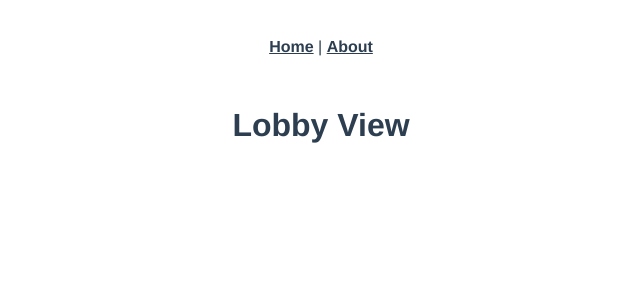
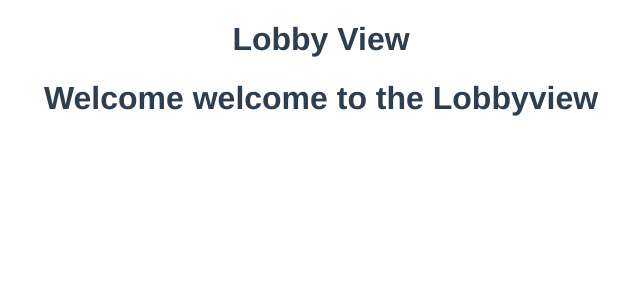
Before and after one commit to CodingIsLove/RadiationNation, a Vue app in the folder frontend/: page /#/lobby in a window 1280 px wide. Shown: the top 300 px of the page, without its empty margins (319-959 px from the left). Built offline with nearby package versions, Linux system fonts and the light colour scheme.

Commit message:
The redirects are working now

```diff
--- a/frontend/src/App.vue
+++ b/frontend/src/App.vue
@@ -1,9 +1,5 @@
 <template>
   <div id="app">
-    <div id="nav">
-      <router-link to="/">Home</router-link> |
-      <router-link to="/about">About</router-link>
-    </div>
     <router-view />
   </div>
 </template>
--- a/frontend/src/components/Chat.vue
+++ b/frontend/src/components/Chat.vue
@@ -1,5 +1,7 @@
 <template>
-
+   <div class="Chat">
+      <h1>Welcome Welcome to the Chat component</h1>
+   </div>
 </template>
 
 <script>
--- a/frontend/src/views/Game.vue
+++ b/frontend/src/components/Game.vue
@@ -1,5 +1,5 @@
 <template>
-   <h1>GameView</h1>
+
 </template>
 
 <script>
--- a/frontend/src/components/Lobby.vue
+++ b/frontend/src/components/Lobby.vue
@@ -1,5 +1,7 @@
 <template>
-
+    <div class="Lobby">
+        <h1>Welcome welcome to the Lobbyview</h1>
+    </div>
 </template>
 
 <script>
--- a/frontend/src/components/Login.vue
+++ b/frontend/src/components/Login.vue
@@ -1,6 +1,7 @@
 <template>
     <div class="login">
-        <h1>This here is a Login Component</h1>
+        <h1>Here we will insert the Login screen</h1>
+        <router-link></router-link>
     </div>
 </template>
 
--- /dev/null
+++ b/frontend/src/views/GameView.vue
@@ -0,0 +1,18 @@
+<template>
+    <div class="GameView">
+        <h1>Welcome to the gameview</h1>
+        <Game/>
+    </div>
+</template>
+
+<script>
+    import Game from "../components/Game";
+    export default {
+        name: "GameView",
+        components: {Game}
+    }
+</script>
+
+<style scoped>
+
+</style>
--- a/frontend/src/views/LobbyView.vue
+++ b/frontend/src/views/LobbyView.vue
@@ -1,10 +1,15 @@
 <template>
-    <h1>Lobby View</h1>
+    <div class="Lobby">
+        <h1>Lobby View</h1>
+        <Lobby/>
+    </div>
 </template>
 
 <script>
+    import Lobby from "../components/Lobby";
     export default {
-        name: "LobbyView"
+        name: "LobbyView",
+        components: {Lobby}
     }
 </script>
 
--- a/frontend/src/views/LoginView.vue
+++ b/frontend/src/views/LoginView.vue
@@ -1,12 +1,14 @@
 <template>
     <div class="signIn">
-        <LoginView/>
+        <Login/>
     </div>
 </template>
 
 <script>
+    import Login from "../components/Login";
     export default {
-        name: "LoginView"
+        name: "LoginView",
+        components: {Login}
     }
 </script>
 
```
Also changed, not shown: frontend/src/router/index.ts (+7 -7 lines).
